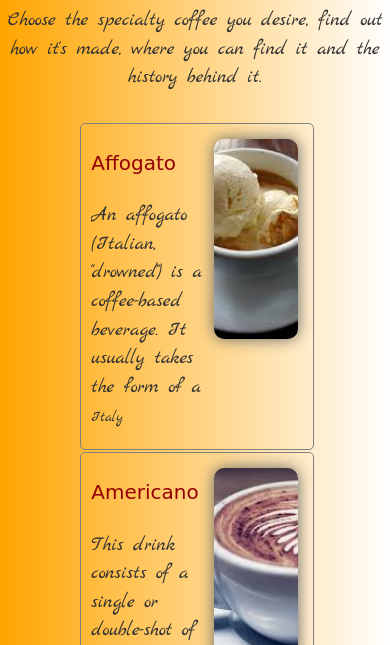
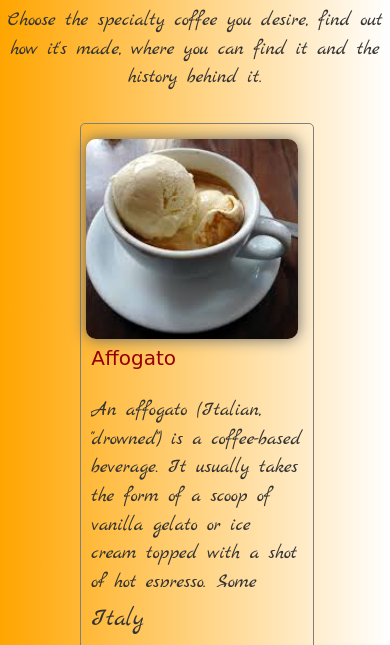
Before and after one commit to kimcheru18/coffee-please, a plain HTML site: page index.html in a window 390 px wide. Shown: the part 199-844 px from the top of the page. Drawn offline with nearby package versions, Linux system fonts and the light colour scheme; a web font is replaced by a local one.

Commit message:
updated media query

```diff
--- a/main.css
+++ b/main.css
@@ -140,7 +140,7 @@ Content styles (Main Module)
         }
 
         .coffee-location {
-            font-size: 1.5rem;
+            font-size: 2.5rem;
         }
 
         .coffee-image {
@@ -279,6 +279,14 @@ Responsive styles
 place all the mobile tables styles bellow this line
 */
 
+        @media only screen and (max-width: 1200px) {
+            .slide_open,
+            .coffee-image {
+                display: block;
+                width: 100%;
+            }
+        }
+
         @media only screen and (max-width: 1000px) {
             #coffee-selection-wrapper li {
                 display: block;
```
